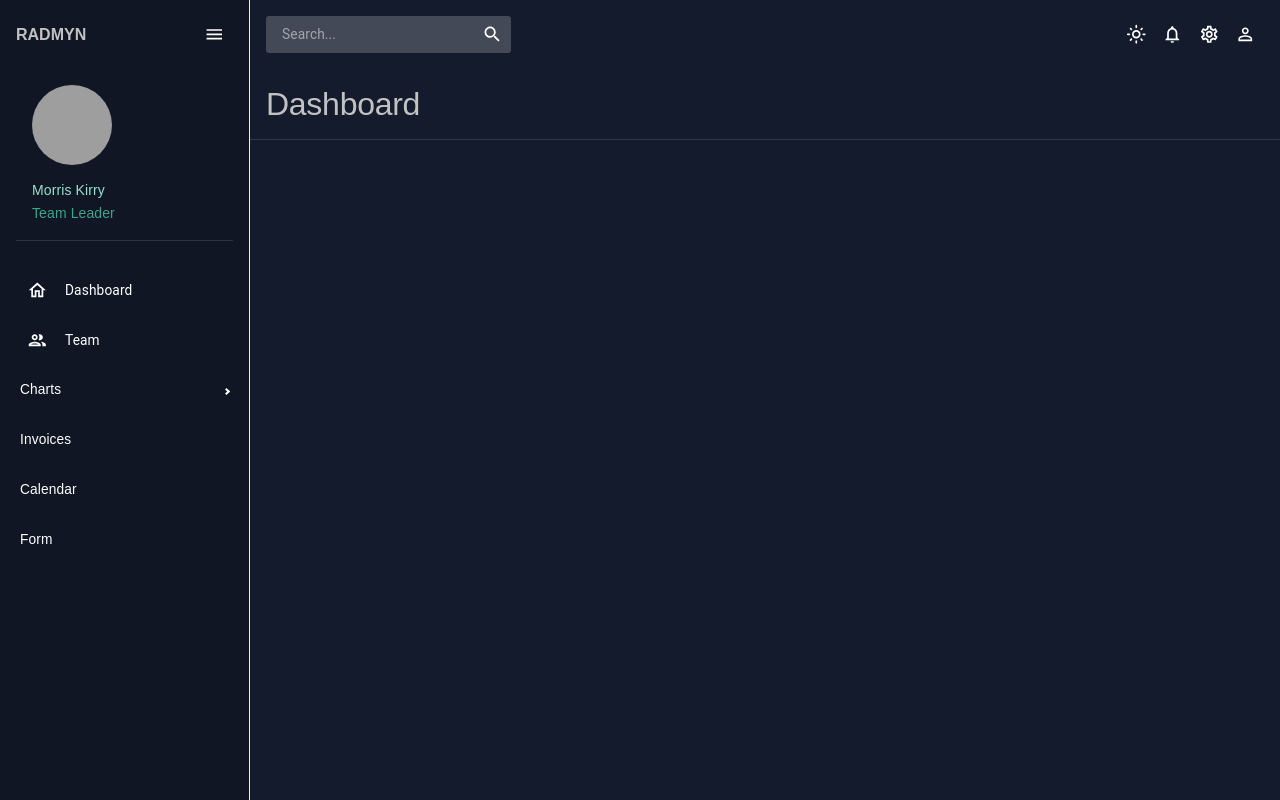
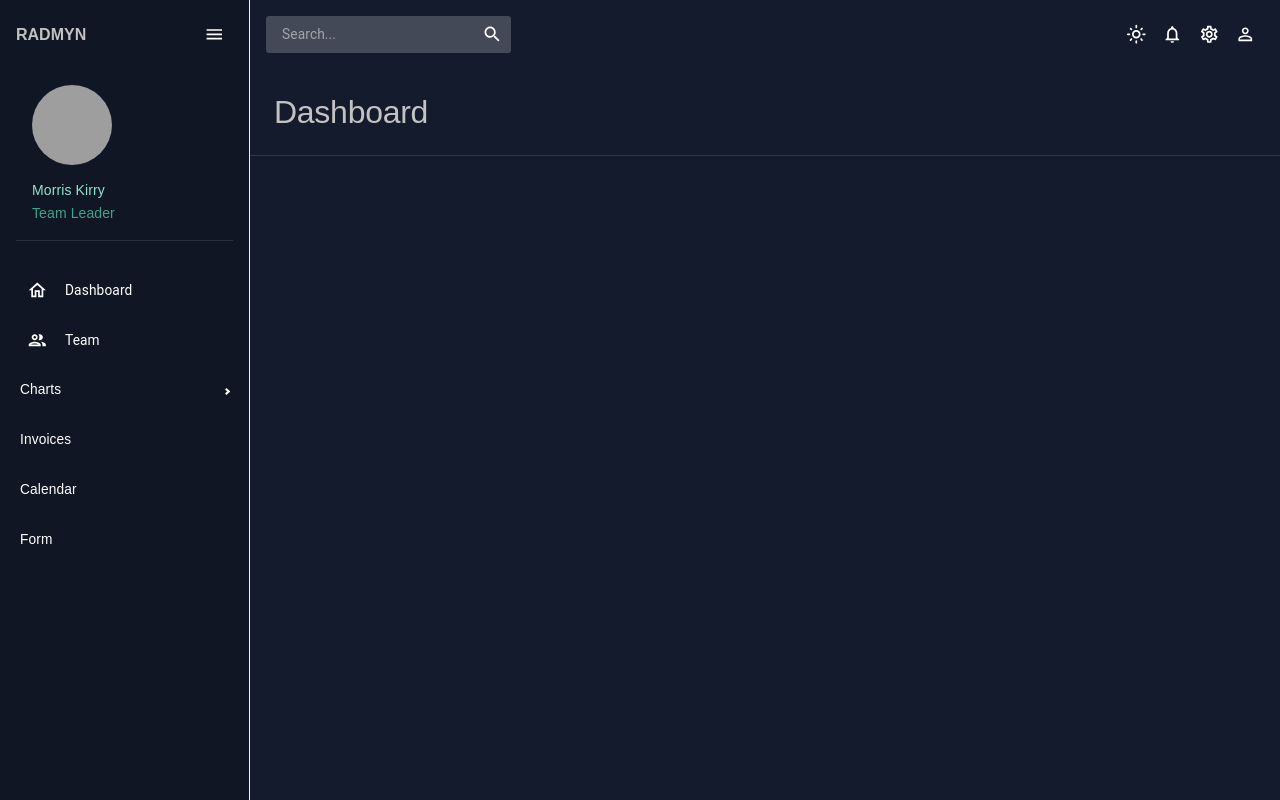
Before and after one commit to CollinsKippy/admin-dashboard-rt, a React (Create React App) app: page / in a window 1280 px wide. Built offline with nearby package versions, Linux system fonts and the light colour scheme; grey boxes are pictures that could not be loaded.

Commit message:
ui updates

```diff
--- a/src/pages/dashboard/index.jsx
+++ b/src/pages/dashboard/index.jsx
@@ -8,7 +8,7 @@ const DashboardPage = () => {
 
   return (
     <Box>
-      <Typography variant='h2' sx={{ m: 2 }} color={colors.gray[200]}>
+      <Typography variant='h2' sx={{ m: 3 }} color={colors.gray[200]}>
         Dashboard
       </Typography>
       <Divider />
--- a/src/pages/team/index.jsx
+++ b/src/pages/team/index.jsx
@@ -8,7 +8,7 @@ const TeamPage = () => {
 
   return (
     <Box>
-      <Typography variant='h2' sx={{ m: 2 }} color={colors.gray[200]}>
+      <Typography variant='h2' sx={{ m: 3 }} color={colors.gray[200]}>
         Team
       </Typography>
       <Divider />
```
